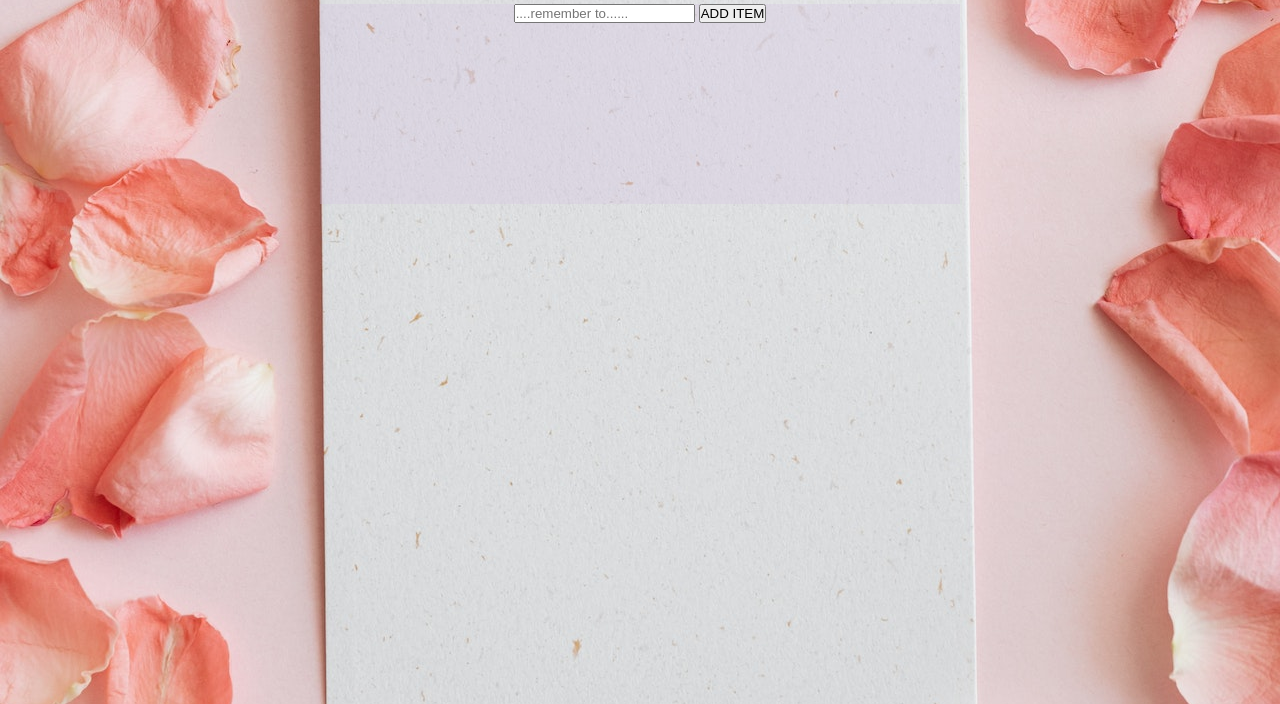
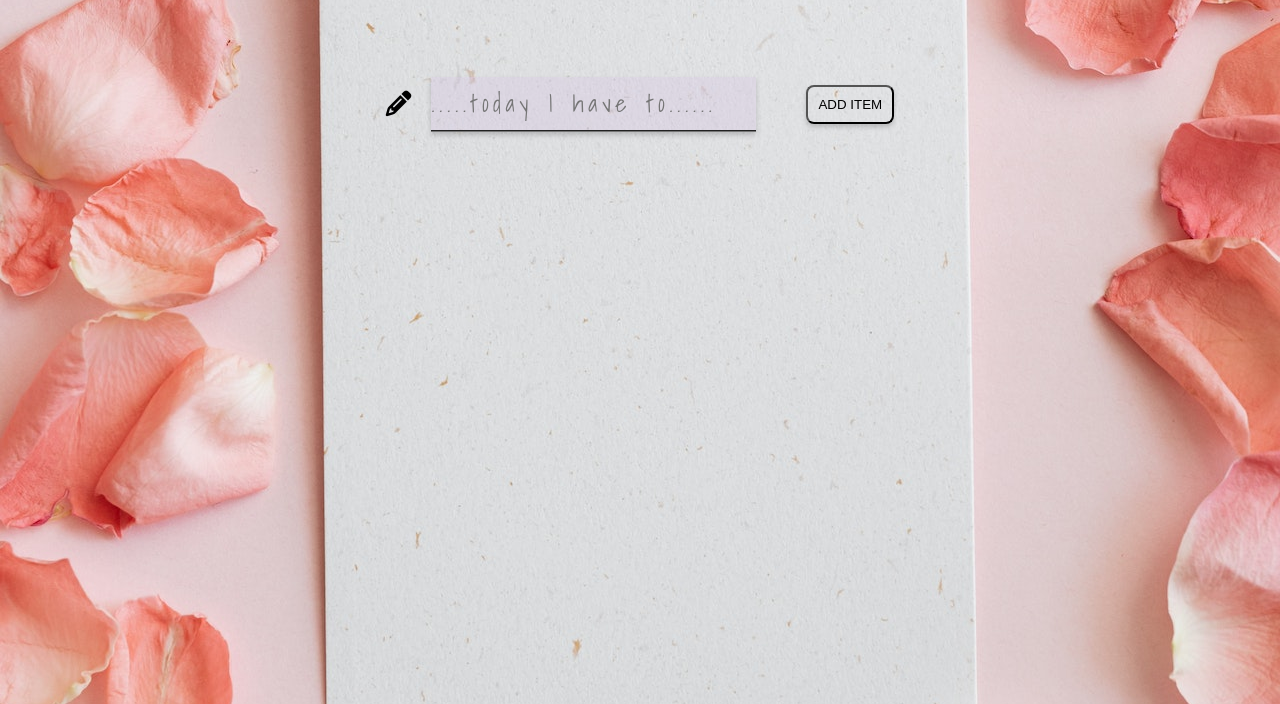
Before and after one commit to jmurrii/to_do_app, a plain HTML site: page index.html in a window 1280 px wide. Shown: the part 116-820 px from the top of the page. Drawn offline with Linux system fonts and the light colour scheme.

Commit message:
styled input box

```diff
--- a/index.html
+++ b/index.html
@@ -5,22 +5,29 @@
     <meta http-equiv="X-UA-Compatible" content="IE=edge" />
     <meta name="viewport" content="width=device-width, initial-scale=1.0" />
     <link rel="stylesheet" href="styles.css" />
+    <script src="https://kit.fontawesome.com/2a8d98670f.js" crossorigin="anonymous"></script>
     <title>To_Do__List_App</title>
-    <h1 class="main-title">To-Do List:</h1>
+    <h1 class="main-title">Things To-Do:</h1>
     <div class="main-container">
 
-      <div class="add-item-container">
       <form action="">
-          <input id="add-item-input" class="margin-padding"
+          <div class="add-item-container">
+          <div class="form-group">
+          <i class="pencil-icon fa-solid fa-pencil"></i>
+        </div>
+        <div class="form-group">
+          <input class="input-box no-outline"
           required
             type="text"
-            id="add-item"
-            placeholder="....remember to......"
-          />
-          <button id="add-item-btn" type="submit">ADD ITEM</button>
+            id="add-item-input"
+            placeholder=".....today I have to......"
+           /></div>
+           <div class="form-group"></div>
+          <button id="add-item"  class="add-item-btn" type="submit">ADD ITEM</button>
+        </div>
+      </div>
         </form>
-        </div>
-
+      </div>
         <div id="list-items"></div>
         </div>
     </div>
--- a/styles.css
+++ b/styles.css
@@ -1,4 +1,5 @@
 @import url("https://fonts.googleapis.com/css2?family=Great+Vibes&display=swap");
+@import url("https://fonts.googleapis.com/css2?family=Shadows+Into+Light&display=swap");
 
 *,
 *:before,
@@ -29,22 +30,40 @@ body {
   margin: 20px 0;
 }
 
-.main-container {
-  background-color: rgba(213, 191, 224, 0.302);
+.add-item-container {
   height: 200px;
-  width: 50%;
-  margin: auto;
+  display: flex;
+  justify-content: center;
+  align-items: center;
 }
 
-.add-item-container {
-  display: flex;
-  justify-content: center;
+.pencil-icon {
+  font-size: 1.6rem;
 }
 
-/* #add-item-btn {
+.input-box {
+  min-height: 55px;
+  min-width: 325px;
+  margin: 0 50px 0 20px;
+  box-shadow: 0 3px 5px rgba(0, 0, 0, 0.18);
+  border-top-style: hidden;
+  border-right-style: hidden;
+  border-left-style: hidden;
+  border-bottom-style: groove;
+  background-color: rgba(213, 191, 224, 0.302);
+  font-size: 1.5rem;
+  font-family: "Shadows Into Light", cursive;
+  letter-spacing: 0.3rem;
+  color: black;
+}
+
+.no-outline:focus {
+  outline: none;
+}
+
+.add-item-btn {
   background-color: transparent;
-  cursor: pointer;
-   border-radius: 8px;
+  border-radius: 8px;
   box-shadow: 0 3px 5px rgba(0, 0, 0, 0.18);
   padding: 10px;
-} */
+}
```
